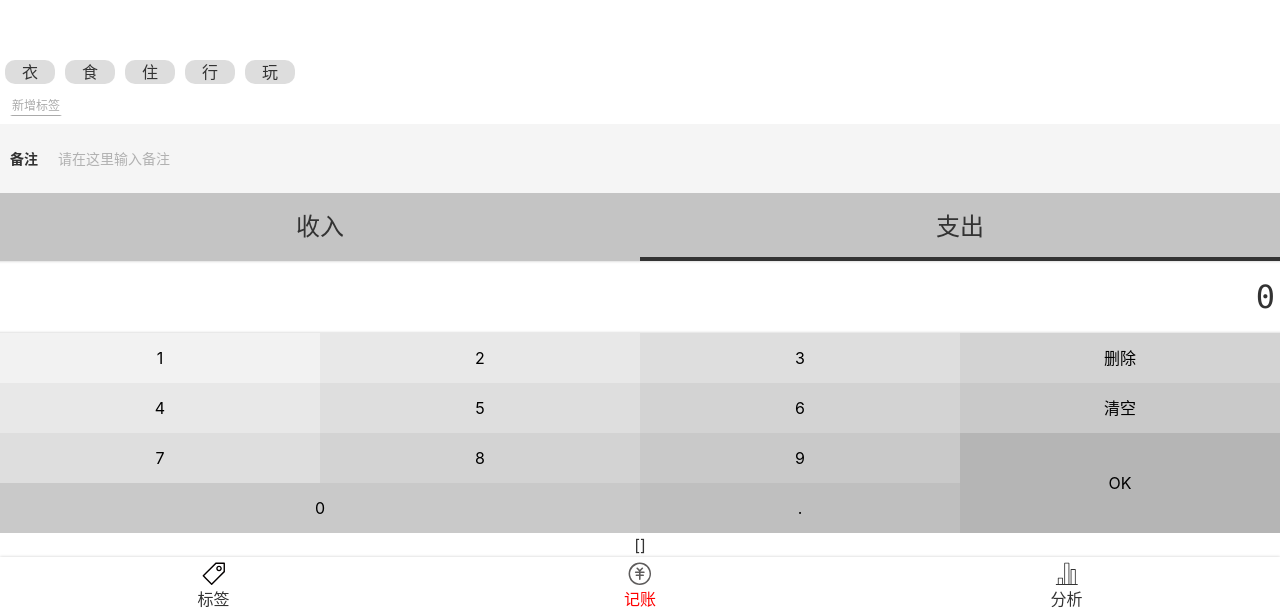
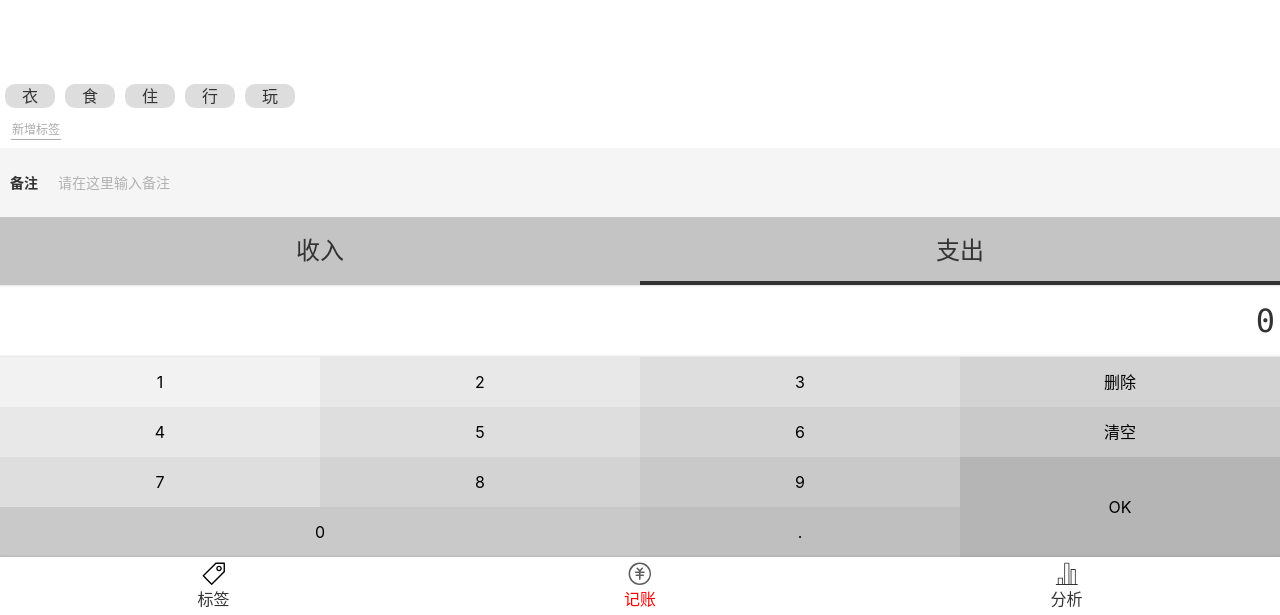
Before and after one commit to Forkeep/LeeBuWeiMoney, a Vue app: page /#/money in a window 1280 px wide. Shown: the part 185-800 px from the top of the page. Built offline with nearby package versions, Linux system fonts and the light colour scheme.

Commit message:
【Money调试】

```diff
--- a/src/views/Money.vue
+++ b/src/views/Money.vue
@@ -1,6 +1,5 @@
 <template>
   <LayoutNav class="layout-nav">
-    {{recordList}}
     <NumberPad @update:value="onUpdateAmount" @save="saveOneRecord"/>
     <Types :type.sync="record.type"/>
     <Notes @update:value="onUpdateNotes"/>
```
